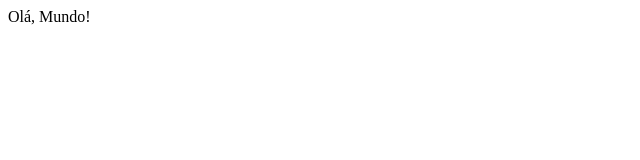
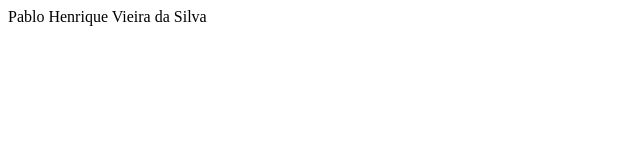
Before and after one commit to ufjf-dcc202/ufjf-dcc202-2026-1-a-atv05-domp1, a plain HTML site: page index.html in a window 1280 px wide. Shown: the whole page, without its empty margins (0-640 px from the left). Drawn offline with Linux system fonts and the light colour scheme.

Commit message:
finalizado

```diff
--- a/index.html
+++ b/index.html
@@ -6,6 +6,6 @@
     <title>Aula 05</title>
 </head>
 <body>
-    Olá, Mundo!
+    Pablo Henrique Vieira da Silva
 </body>
 </html>
```
